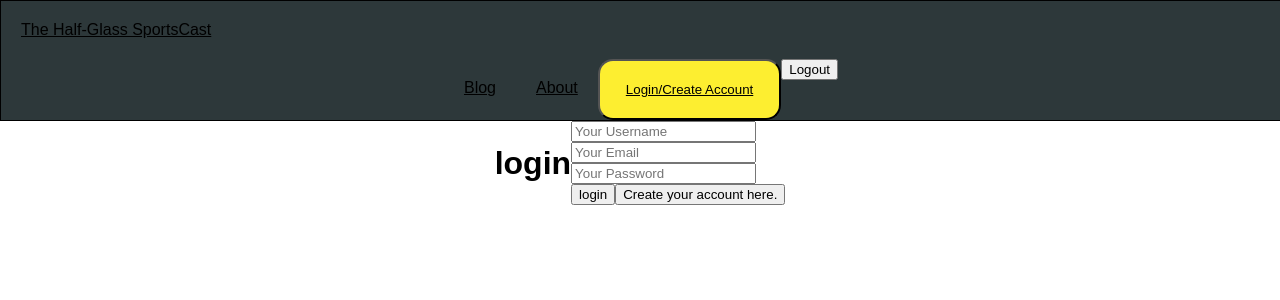
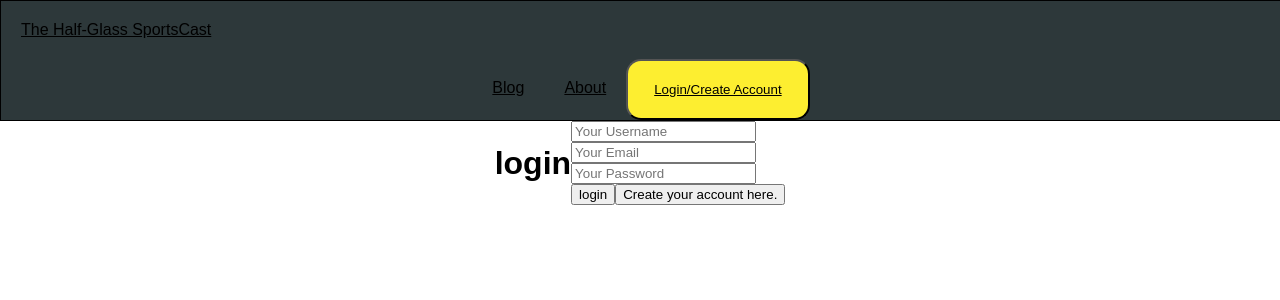
Before and after one commit to Tyler-Gosselin/Capstone-Front-End, a React (Create React App) app: page /auth in a window 1280 px wide. Shown: the top 300 px of the page. Built offline with nearby package versions, Linux system fonts and the light colour scheme; no server answers.

Commit message:
Fix logout button to show when logged in

```diff
--- a/src/Components/Auth/AuthForm.js
+++ b/src/Components/Auth/AuthForm.js
@@ -18,8 +18,8 @@
       url: `http://localhost:5000/api/${formToShow}`,
       data: {
         username: username,
+        email: email,
         password: password,
-        email: email,
       },
       withCredentials: true,
     })
--- a/src/Components/Auth/LogOutButton.js
+++ b/src/Components/Auth/LogOutButton.js
@@ -5,7 +5,7 @@
   const { handleLogout } = useContext(AuthContext);
   return (
     <div>
-      <button onClick={handleLogout}>Logout</button>
+      <button className= "nav-button" onClick={handleLogout}>Logout</button>
     </div>
   );
 };
--- a/src/Components/Nav/NavContainer.js
+++ b/src/Components/Nav/NavContainer.js
@@ -4,7 +4,7 @@
 import AuthContext from "../Contexts/Authcontext";
 
 const NavContainer = () => {
-  const {loggedInStatus } = useContext(AuthContext)
+  const { loggedInStatus } = useContext(AuthContext);
 
   return (
     <div className="navigation-wrapper">
@@ -20,17 +20,20 @@
         <NavLink exact to="/about">
           About
         </NavLink>
-        <button className= "nav-button">
-        {loggedInStatus === "LOGGED_IN"}
-        <NavLink exact to = "/auth">
-          Login/Create Account
-        </NavLink>
-        </button>
-        <LogOutButton />
-
+        {loggedInStatus === "LOGGED_IN" ? (
+          <>
+            <LogOutButton />
+          </>
+        ) : (
+          <button className="nav-button">
+            <NavLink exact to="/auth">
+              Login/Create Account
+            </NavLink>
+          </button>
+        )}
       </div>
     </div>
   );
-}
+};
 
 export default NavContainer;
```
